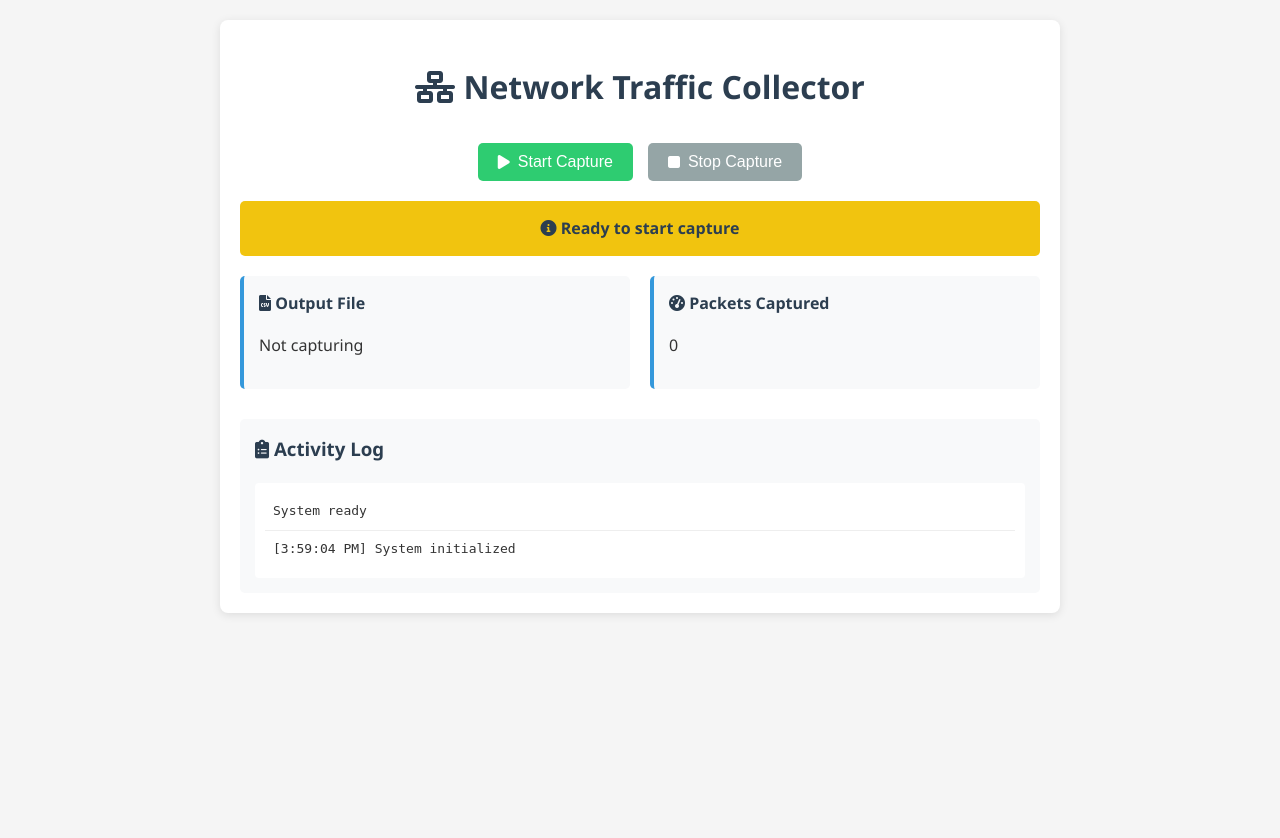
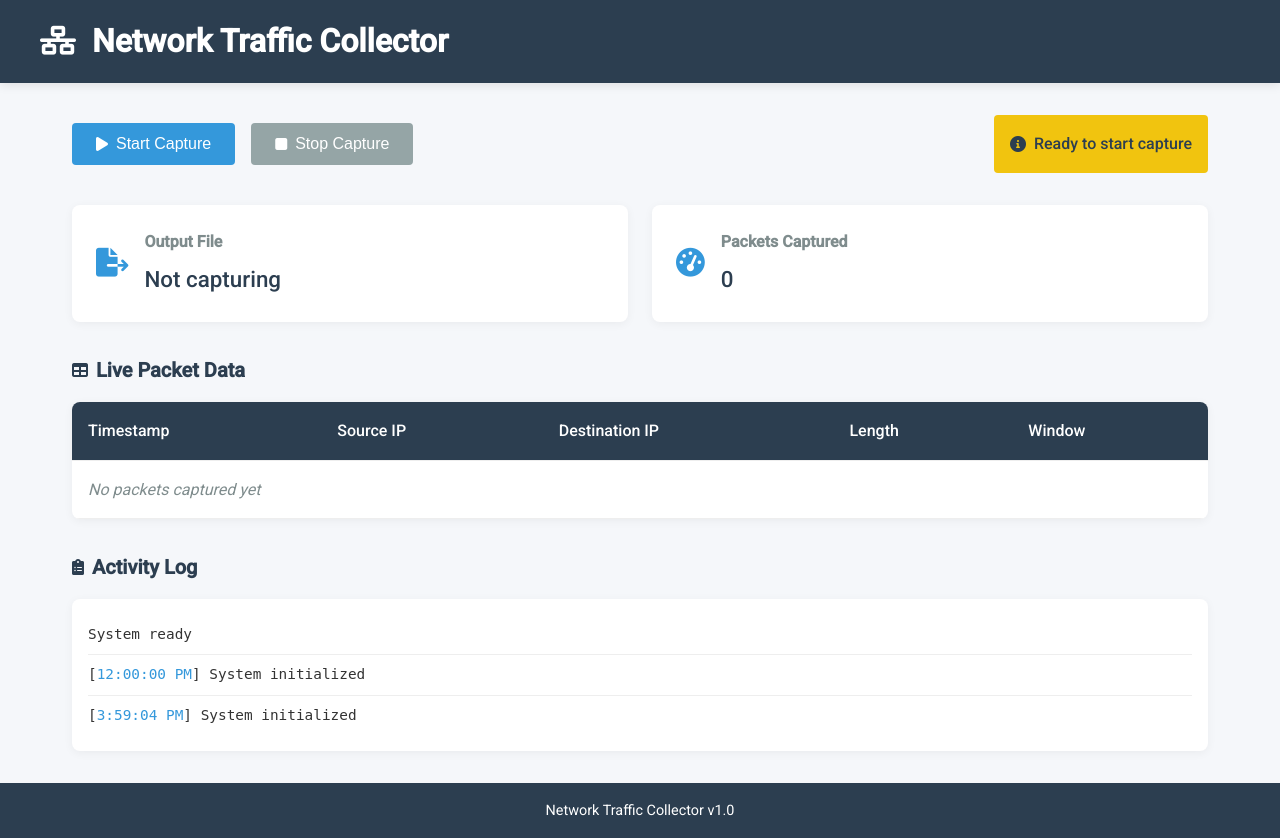
Before and after one commit to sirikonda-gangothri/Optimizing-IDS, a Flask app: page /user_monitoring in a window 1280 px wide. Before the commit the page ends 615 px from the top, so only its background shows below. Run offline with Flask 3, Linux system fonts and the light colour scheme.

Commit message:
Resolved the issues in For developers tab and made changes in For Users tab

```diff
--- a/routes/prediction_routes.py
+++ b/routes/prediction_routes.py
@@ -4,14 +4,16 @@
 import os
 import threading
 from datetime import datetime
+from collections import deque
 
 prediction_routes = Blueprint('prediction_routes', __name__)
 
 # Global variables
 is_monitoring = False
 csv_file = 'network_traffic_features.csv'
+packet_queue = deque(maxlen=100)  # Stores last 100 packets for display
+capture_thread = None
 
-# List of desired feature names
 fieldnames = [
     'timestamp', 'source_ip', 'destination_ip', 'avg_bwd_segment_size',
     'bwd_packet_length_mean', 'init_win_bytes_forward', 'fwd_iat_max',
@@ -26,7 +28,6 @@
     for iface in conf.ifaces:
         print(f"{iface}: {conf.ifaces[iface].name}")
 
-    # Prefer Ethernet or Wi-Fi interfaces
     for iface in conf.ifaces:
         iface_name = conf.ifaces[iface].name
         if 'Ethernet' in iface_name or 'Wi-Fi' in iface_name:
@@ -59,33 +60,59 @@
             if 'window' in packet[TCP].fields:
                 row['init_win_bytes_forward'] = packet[TCP].window
 
-        # Write to CSV if all required fields are present
-        with open(csv_file, 'a', newline='') as f:
-            writer = csv.DictWriter(f, fieldnames=fieldnames)
-            if all(value is not None for value in row.values()):
-                writer.writerow(row)
+        packet_queue.append(row)
+
+        # Write to CSV if we have basic packet info
+        if all(row[k] is not None for k in ['timestamp', 'source_ip', 'destination_ip', 'max_packet_length']):
+            try:
+                with open(csv_file, 'a', newline='') as f:
+                    writer = csv.DictWriter(f, fieldnames=fieldnames)
+                    writer.writerow(row)
+            except Exception as e:
+                print(f"Error writing to CSV: {str(e)}")
+
+        return row
+    return None
+
+@prediction_routes.route('/get_packets')
+def get_packets():
+    """Endpoint to get recent packets for display"""
+    return jsonify({
+        'packets': list(packet_queue),
+        'count': len(packet_queue)
+    })
 
 def start_sniffing():
     """Start packet capture on selected interface"""
-    # Initialize CSV file
-    with open(csv_file, 'w', newline='') as f:
-        writer = csv.DictWriter(f, fieldnames=fieldnames)
-        writer.writeheader()
+    try:
+        # Initialize CSV file
+        with open(csv_file, 'w', newline='') as f:
+            writer = csv.DictWriter(f, fieldnames=fieldnames)
+            writer.writeheader()
 
-    # Select network interface
-    iface = select_network_interface()
-    if iface:
-        sniff(prn=process_packet, store=False, stop_filter=lambda x: not is_monitoring, iface=iface)
-    else:
-        print("No suitable network interface found")
+        # Select network interface
+        iface = select_network_interface()
+        if iface:
+            print(f"Starting capture on interface {iface}")
+            sniff(prn=process_packet, store=False, stop_filter=lambda x: not is_monitoring, iface=iface)
+        else:
+            print("No suitable network interface found")
+    except Exception as e:
+        print(f"Capture error: {str(e)}")
 
 @prediction_routes.route('/start_capture', methods=['POST'])
 def start_capture():
-    global is_monitoring
+    global is_monitoring, capture_thread
+
+    if is_monitoring:
+        return jsonify({'error': 'Capture already running'}), 400
+
     is_monitoring = True
+    packet_queue.clear()
 
-    # Start capture in background thread
-    threading.Thread(target=start_sniffing).start()
+    # Start capture in a new thread
+    capture_thread = threading.Thread(target=start_sniffing)
+    capture_thread.start()
 
     return jsonify({
         'status': 'Capture started',
@@ -96,9 +123,19 @@
 @prediction_routes.route('/stop_capture', methods=['POST'])
 def stop_capture():
     global is_monitoring
+
+    if not is_monitoring:
+        return jsonify({'error': 'No capture running'}), 400
+
     is_monitoring = False
+
+    # Wait for thread to finish
+    if capture_thread and capture_thread.is_alive():
+        capture_thread.join(timeout=5)
+
     return jsonify({
         'status': 'Capture stopped',
         'output_file': os.path.abspath(csv_file),
-        'message': f"Capture stopped. Data saved to {csv_file}"
+        'count': len(packet_queue),
+        'message': f"Capture stopped. {len(packet_queue)} packets captured"
     })
--- a/routes/upload_routes.py
+++ b/routes/upload_routes.py
@@ -13,6 +13,11 @@
     files = [request.files.get(f'file{i + 1}') for i in range(len(request.files))]
     purposes = [request.form.get(f'file{i + 1}_purpose') for i in range(len(request.files))]
     details = []
+    dimensions = {
+        'train_dimensions': 'Not uploaded',
+        'validation_dimensions': 'Not uploaded',
+        'test_dimensions': 'Not uploaded'
+    }
 
     # Ensure the correct number of files are uploaded based on the dataset type
     if dataset_type == "train" and len(files) != 1:
@@ -48,32 +53,48 @@
         train_df, val_test_df = train_test_split(dataset, test_size=0.3, random_state=42)
         val_df, test_df = train_test_split(val_test_df, test_size=0.5, random_state=42)
 
-        train_df.to_csv(os.path.join(UPLOAD_FOLDER, "train.csv"), index=False)
-        val_df.to_csv(os.path.join(UPLOAD_FOLDER, "validation.csv"), index=False)
-        test_df.to_csv(os.path.join(UPLOAD_FOLDER, "test.csv"), index=False)
+        train_path = os.path.join(UPLOAD_FOLDER, "train.csv")
+        val_path = os.path.join(UPLOAD_FOLDER, "validation.csv")
+        test_path = os.path.join(UPLOAD_FOLDER, "test.csv")
 
+        train_df.to_csv(train_path, index=False)
+        val_df.to_csv(val_path, index=False)
+        test_df.to_csv(test_path, index=False)
+
+        dimensions = {
+            'train_dimensions': f"{train_df.shape[0]} rows, {train_df.shape[1]} columns",
+            'validation_dimensions': f"{val_df.shape[0]} rows, {val_df.shape[1]} columns",
+            'test_dimensions': f"{test_df.shape[0]} rows, {test_df.shape[1]} columns"
+        }
         details.append("Train dataset split into Train, Validation, and Test sets.")
 
     elif dataset_type == "train_test":
-        # Assign files based on their purposes
-        train_file = [file for file, purpose in zip(files, purposes) if purpose == "train"][0]
-        test_file = [file for file, purpose in zip(files, purposes) if purpose == "test"][0]
-
-        train_df = pd.read_csv(os.path.join(UPLOAD_FOLDER, train_file.filename))
-        test_df = pd.read_csv(os.path.join(UPLOAD_FOLDER, test_file.filename))
-
-        train_df.to_csv(os.path.join(UPLOAD_FOLDER, "train.csv"), index=False)
-        test_df.to_csv(os.path.join(UPLOAD_FOLDER, "test.csv"), index=False)
-
+        # [Previous train_test processing code...]
+        dimensions = {
+            'train_dimensions': f"{train_df.shape[0]} rows, {train_df.shape[1]} columns",
+            'test_dimensions': f"{test_df.shape[0]} rows, {test_df.shape[1]} columns"
+        }
         details.append("Train and Test datasets uploaded successfully.")
 
-    # Update session with dataset paths
+    elif dataset_type == "train_validation_test":
+        # For this case, dimensions are already set from the file saving loop
+        dimensions = {}
+        for purpose in purposes:
+            if purpose == 'train':
+                dimensions['train_dimensions'] = f"{pd.read_csv(os.path.join(UPLOAD_FOLDER, 'train.csv')).shape[0]} rows, {pd.read_csv(os.path.join(UPLOAD_FOLDER, 'train.csv')).shape[1]} columns"
+            elif purpose == 'validation':
+                dimensions['validation_dimensions'] = f"{pd.read_csv(os.path.join(UPLOAD_FOLDER, 'validation.csv')).shape[0]} rows, {pd.read_csv(os.path.join(UPLOAD_FOLDER, 'validation.csv')).shape[1]} columns"
+            elif purpose == 'test':
+                dimensions['test_dimensions'] = f"{pd.read_csv(os.path.join(UPLOAD_FOLDER, 'test.csv')).shape[0]} rows, {pd.read_csv(os.path.join(UPLOAD_FOLDER, 'test.csv')).shape[1]} columns"
+
+    # Update session
     session['dataset_path'] = os.path.join(UPLOAD_FOLDER, "train.csv")
     session['dataset_type'] = dataset_type
 
     return jsonify({
         "message": "Dataset(s) uploaded and processed successfully!",
-        "details": details
+        "details": details,
+        **dimensions
     })
 
 @upload_routes.route('/get_dataset_dimensions', methods=['GET'])
--- a/static/user_monitoring.css
+++ b/static/user_monitoring.css
@@ -1,54 +1,112 @@
-body {
-    font-family: 'Segoe UI', Tahoma, Geneva, Verdana, sans-serif;
-    line-height: 1.6;
-    margin: 0;
-    padding: 20px;
-    background-color: #f5f5f5;
-    color: #333;
+:root {
+    --primary-color: #3498db;
+    --secondary-color: #2c3e50;
+    --success-color: #2ecc71;
+    --danger-color: #e74c3c;
+    --warning-color: #f39c12;
+    --light-color: #ecf0f1;
+    --dark-color: #2c3e50;
+    --text-color: #333;
+    --text-light: #7f8c8d;
 }
 
-.container {
-    max-width: 800px;
-    margin: 0 auto;
-    background: white;
-    padding: 20px;
-    border-radius: 8px;
+* {
+    margin: 0;
+    padding: 0;
+    box-sizing: border-box;
+}
+
+body {
+    font-family: 'Roboto', sans-serif;
+    line-height: 1.6;
+    color: var(--text-color);
+    background-color: #f5f7fa;
+}
+
+.app-container {
+    display: flex;
+    flex-direction: column;
+    min-height: 100vh;
+}
+
+.app-header {
+    background-color: var(--secondary-color);
+    color: white;
+    padding: 1rem 2rem;
     box-shadow: 0 2px 10px rgba(0,0,0,0.1);
 }
 
-h1 {
-    color: #2c3e50;
+.header-content {
+    display: flex;
+    align-items: center;
+    max-width: 1200px;
+    margin: 0 auto;
+}
+
+.header-icon {
+    font-size: 1.8rem;
+    margin-right: 1rem;
+}
+
+.app-main {
+    flex: 1;
+    padding: 2rem;
+    max-width: 1200px;
+    margin: 0 auto;
+    width: 100%;
+}
+
+.app-footer {
+    background-color: var(--secondary-color);
+    color: white;
     text-align: center;
-    margin-bottom: 30px;
+    padding: 1rem;
+    font-size: 0.9rem;
+}
+
+/* Control Section */
+.control-section {
+    display: flex;
+    justify-content: space-between;
+    align-items: center;
+    margin-bottom: 2rem;
+    gap: 1rem;
 }
 
 .control-panel {
     display: flex;
-    justify-content: center;
-    gap: 15px;
-    margin-bottom: 20px;
+    gap: 1rem;
 }
 
 .btn {
-    padding: 10px 20px;
+    padding: 0.75rem 1.5rem;
     border: none;
-    border-radius: 5px;
+    border-radius: 4px;
+    font-size: 1rem;
+    font-weight: 500;
     cursor: pointer;
-    font-size: 16px;
     transition: all 0.3s ease;
     display: flex;
     align-items: center;
-    gap: 8px;
+    gap: 0.5rem;
 }
 
-.btn-start {
-    background-color: #2ecc71;
+.btn-primary {
+    background-color: var(--primary-color);
     color: white;
 }
 
-.btn-stop {
-    background-color: #e74c3c;
+.btn-primary:hover {
+    background-color: #2980b9;
+}
+
+.btn-danger {
+    background-color: var(--danger-color);
     color: white;
+}
+
+.btn-danger:hover {
+    background-color: #c0392b;
 }
 
 .btn:disabled {
@@ -56,27 +114,28 @@
     cursor: not-allowed;
 }
 
-.status {
-    padding: 15px;
-    border-radius: 5px;
-    margin-bottom: 20px;
-    text-align: center;
-    font-weight: bold;
+.status-card {
+    padding: 1rem;
+    border-radius: 4px;
+    display: flex;
+    align-items: center;
+    gap: 0.5rem;
+    font-weight: 500;
 }
 
 .status-ready {
     background-color: #f1c40f;
-    color: #2c3e50;
+    color: var(--dark-color);
 }
 
 .status-active {
-    background-color: #2ecc71;
+    background-color: var(--success-color);
     color: white;
     animation: pulse 2s infinite;
 }
 
 .status-stopped {
-    background-color: #e74c3c;
+    background-color: var(--danger-color);
     color: white;
 }
 
@@ -86,63 +145,142 @@
     100% { opacity: 1; }
 }
 
-.info-panel {
+/* Stats Section */
+.stats-section {
     display: grid;
     grid-template-columns: repeat(auto-fit, minmax(250px, 1fr));
-    gap: 20px;
-    margin-bottom: 30px;
+    gap: 1.5rem;
+    margin-bottom: 2rem;
 }
 
-.info-card {
-    background: #f8f9fa;
-    padding: 15px;
-    border-radius: 5px;
-    border-left: 4px solid #3498db;
+.stat-card {
+    background: white;
+    border-radius: 8px;
+    padding: 1.5rem;
+    box-shadow: 0 2px 10px rgba(0,0,0,0.05);
+    display: flex;
+    gap: 1rem;
+    align-items: center;
+    transition: transform 0.3s ease;
 }
 
-.info-card h3 {
-    margin-top: 0;
-    color: #2c3e50;
-    font-size: 16px;
+.stat-card:hover {
+    transform: translateY(-3px);
 }
 
-.log-container {
-    background: #f8f9fa;
-    padding: 15px;
-    border-radius: 5px;
+.stat-icon {
+    font-size: 1.8rem;
+    color: var(--primary-color);
 }
 
-.log-container h3 {
-    margin-top: 0;
-    color: #2c3e50;
+.stat-content h3 {
+    font-size: 1rem;
+    color: var(--text-light);
+    margin-bottom: 0.5rem;
 }
 
-#activityLog {
+.stat-value {
+    font-size: 1.4rem;
+    font-weight: 500;
+    color: var(--dark-color);
+}
+
+/* Packet Section */
+.section-header {
+    display: flex;
+    align-items: center;
+    gap: 0.5rem;
+    margin-bottom: 1rem;
+    color: var(--secondary-color);
+}
+
+.section-header h2 {
+    font-size: 1.25rem;
+}
+
+.packet-section {
+    margin-bottom: 2rem;
+}
+
+.table-container {
+    background: white;
+    border-radius: 8px;
+    box-shadow: 0 2px 10px rgba(0,0,0,0.05);
+    overflow: hidden;
+}
+
+table {
+    width: 100%;
+    border-collapse: collapse;
+}
+
+th, td {
+    padding: 1rem;
+    text-align: left;
+    border-bottom: 1px solid #eee;
+}
+
+th {
+    background-color: var(--secondary-color);
+    color: white;
+    position: sticky;
+    top: 0;
+    font-weight: 500;
+}
+
+tr:nth-child(even) {
+    background-color: #f9f9f9;
+}
+
+tr:hover {
+    background-color: #f1f1f1;
+}
+
+.empty-row {
+    text-align: center;
+    color: var(--text-light);
+    font-style: italic;
+}
+
+/* Log Section */
+.log-container {
+    background: white;
+    border-radius: 8px;
+    padding: 1rem;
+    box-shadow: 0 2px 10px rgba(0,0,0,0.05);
     max-height: 200px;
     overflow-y: auto;
-    background: white;
-    padding: 10px;
-    border-radius: 4px;
-    margin-top: 10px;
 }
 
 .log-entry {
-    padding: 8px;
+    padding: 0.5rem 0;
     border-bottom: 1px solid #eee;
-    font-family: monospace;
+    font-family: 'Roboto Mono', monospace;
+    font-size: 0.9rem;
 }
 
 .log-entry:last-child {
     border-bottom: none;
 }
 
-@media (max-width: 600px) {
-    .control-panel {
+.log-time {
+    color: var(--primary-color);
+    font-weight: 500;
+}
+
+/* Responsive Design */
+@media (max-width: 768px) {
+    .control-section {
         flex-direction: column;
+        align-items: flex-start;
     }
 
-    .btn {
-        width: 100%;
-        justify-content: center;
+    .stats-section {
+        grid-template-columns: 1fr;
+    }
+
+    th, td {
+        padding: 0.75rem;
+        font-size: 0.9rem;
     }
 }
--- a/static/user_monitoring.js
+++ b/static/user_monitoring.js
@@ -1,38 +1,35 @@
 document.addEventListener('DOMContentLoaded', function() {
-    // Get all required elements
+    // DOM Elements
     const startBtn = document.getElementById('startBtn');
     const stopBtn = document.getElementById('stopBtn');
     const statusElement = document.getElementById('status');
     const fileInfoElement = document.getElementById('fileInfo');
     const packetCountElement = document.getElementById('packetCount');
     const activityLog = document.getElementById('activityLog');
+    const packetTableBody = document.getElementById('packetTableBody');
 
+    // State variables
     let isCapturing = false;
-    let packetCount = 0;
-    let updateInterval;
+    let packetDisplayInterval;
+    let emptyRow = packetTableBody.querySelector('.empty-row');
 
-    // Add log entry function
+    // Add log entry
     function addLogEntry(message) {
         const timestamp = new Date().toLocaleTimeString();
         const entry = document.createElement('div');
         entry.className = 'log-entry';
-        entry.textContent = `[${timestamp}] ${message}`;
+        entry.innerHTML = `[<span class="log-time">${timestamp}</span>] ${message}`;
         activityLog.appendChild(entry);
         activityLog.scrollTop = activityLog.scrollHeight;
     }
 
-    // Update status function
+    // Update status
     function updateStatus(status, message) {
-        statusElement.className = `status status-${status}`;
-
-        const icons = {
-            ready: 'info-circle',
-            active: 'play-circle',
-            stopped: 'stop-circle',
-            error: 'exclamation-circle'
-        };
-
-        statusElement.innerHTML = `<i class="fas fa-${icons[status]}"></i> ${message}`;
+        statusElement.className = `status-card status-${status}`;
+        statusElement.innerHTML = `
+            <i class="fas fa-${getStatusIcon(status)}"></i>
+            <span class="status-text">${message}</span>
+        `;
 
         if (status === 'active') {
             startBtn.disabled = true;
@@ -45,12 +42,55 @@
         }
     }
 
-    // Update packet count (simulated)
-    function updatePacketCounter() {
-        if (isCapturing) {
-            packetCount++;
-            packetCountElement.textContent = packetCount;
-        }
+    function getStatusIcon(status) {
+        const icons = {
+            ready: 'info-circle',
+            active: 'play-circle',
+            stopped: 'stop-circle',
+            error: 'exclamation-circle'
+        };
+        return icons[status] || 'info-circle';
+    }
+
+    // Update packet display
+    function updatePacketDisplay() {
+        fetch('/get_packets')
+            .then(response => {
+                if (!response.ok) throw new Error('Network response was not ok');
+                return response.json();
+            })
+            .then(data => {
+                // Remove empty row if it exists
+                if (emptyRow) {
+                    emptyRow.remove();
+                    emptyRow = null;
+                }
+
+                packetTableBody.innerHTML = '';
+
+                // Display packets in reverse chronological order
+                data.packets.slice().reverse().forEach(packet => {
+                    const row = document.createElement('tr');
+                    row.innerHTML = `
+                        <td>${formatTime(packet.timestamp)}</td>
+                        <td>${packet.source_ip}</td>
+                        <td>${packet.destination_ip}</td>
+                        <td>${packet.max_packet_length || 'N/A'}</td>
+                        <td>${packet.init_win_bytes_forward || 'N/A'}</td>
+                    `;
+                    packetTableBody.appendChild(row);
+                });
+
+                // Update packet count
+                packetCountElement.textContent = data.count || 0;
+            })
+            .catch(error => {
+                console.error('Error fetching packets:', error);
+            });
+    }
+
+    function formatTime(timestamp) {
+        return new Date(timestamp).toLocaleTimeString();
     }
 
     // Start capture
@@ -65,12 +105,13 @@
                 fileInfoElement.textContent = data.output_file;
                 addLogEntry('Capture started');
 
-                // Start updating packet count (simulated)
-                updateInterval = setInterval(updatePacketCounter, 300);
+                // Start updating packet display every 500ms
+                packetDisplayInterval = setInterval(updatePacketDisplay, 500);
             })
             .catch(error => {
-                updateStatus('error', error.message);
+                updateStatus('error', 'Error starting capture');
                 addLogEntry(`Error: ${error.message}`);
+                console.error('Capture error:', error);
             });
     });
 
@@ -79,12 +120,16 @@
         fetch('/stop_capture', { method: 'POST' })
             .then(response => {
                 if (!response.ok) throw new Error('Failed to stop capture');
-                clearInterval(updateInterval);
+                return response.json();
+            })
+            .then(data => {
+                clearInterval(packetDisplayInterval);
                 updateStatus('stopped', 'Capture completed');
-                addLogEntry(`Capture stopped. ${packetCount} packets captured`);
+                addLogEntry(`Capture stopped. ${data.count} packets captured`);
+                updatePacketDisplay(); // Final update
             })
             .catch(error => {
-                updateStatus('error', error.message);
+                updateStatus('error', 'Error stopping capture');
                 addLogEntry(`Error: ${error.message}`);
             });
     });
--- a/templates/user_monitoring.html
+++ b/templates/user_monitoring.html
@@ -6,41 +6,96 @@
     <title>Network Traffic Collector</title>
     <link rel="stylesheet" href="{{ url_for('static', filename='user_monitoring.css') }}">
     <link rel="stylesheet" href="https://cdnjs.cloudflare.com/ajax/libs/font-awesome/6.0.0/css/all.min.css">
+    <link href="https://fonts.googleapis.com/css2?family=Roboto:wght@300;400;500&display=swap" rel="stylesheet">
 </head>
 <body>
-    <div class="container">
-        <h1><i class="fas fa-network-wired"></i> Network Traffic Collector</h1>
+    <div class="app-container">
+        <header class="app-header">
+            <div class="header-content">
+                <i class="fas fa-network-wired header-icon"></i>
+                <h1>Network Traffic Collector</h1>
+            </div>
+        </header>
 
+        <main class="app-main">
+            <section class="control-section">
                 <div class="control-panel">
-            <button id="startBtn" class="btn btn-start">
+                    <button id="startBtn" class="btn btn-primary">
                         <i class="fas fa-play"></i> Start Capture
                     </button>
-            <button id="stopBtn" class="btn btn-stop" disabled>
+                    <button id="stopBtn" class="btn btn-danger" disabled>
                         <i class="fas fa-stop"></i> Stop Capture
                     </button>
                 </div>
 
-        <div id="status" class="status status-ready">
-            <i class="fas fa-info-circle"></i> Ready to start capture
+                <div id="status" class="status-card status-ready">
+                    <i class="fas fa-info-circle"></i>
+                    <span class="status-text">Ready to start capture</span>
                 </div>
+            </section>
 
-        <div class="info-panel">
-            <div class="info-card">
-                <h3><i class="fas fa-file-csv"></i> Output File</h3>
-                <p id="fileInfo">Not capturing</p>
+            <section class="stats-section">
+                <div class="stat-card">
+                    <div class="stat-icon">
+                        <i class="fas fa-file-export"></i>
                     </div>
-            <div class="info-card">
-                <h3><i class="fas fa-tachometer-alt"></i> Packets Captured</h3>
-                <p id="packetCount">0</p>
+                    <div class="stat-content">
+                        <h3>Output File</h3>
+                        <p id="fileInfo" class="stat-value">Not capturing</p>
                     </div>
                 </div>
 
-        <div class="log-container">
-            <h3><i class="fas fa-clipboard-list"></i> Activity Log</h3>
-            <div id="activityLog">
-                <div class="log-entry">System ready</div>
+                <div class="stat-card">
+                    <div class="stat-icon">
+                        <i class="fas fa-tachometer-alt"></i>
+                    </div>
+                    <div class="stat-content">
+                        <h3>Packets Captured</h3>
+                        <p id="packetCount" class="stat-value">0</p>
                     </div>
                 </div>
+            </section>
+
+            <section class="packet-section">
+                <div class="section-header">
+                    <i class="fas fa-table"></i>
+                    <h2>Live Packet Data</h2>
+                </div>
+                <div class="table-container">
+                    <table id="packetTable">
+                        <thead>
+                            <tr>
+                                <th>Timestamp</th>
+                                <th>Source IP</th>
+                                <th>Destination IP</th>
+                                <th>Length</th>
+                                <th>Window</th>
+                            </tr>
+                        </thead>
+                        <tbody id="packetTableBody">
+                            <tr class="empty-row">
+                                <td colspan="5">No packets captured yet</td>
+                            </tr>
+                        </tbody>
+                    </table>
+                </div>
+            </section>
+
+            <section class="log-section">
+                <div class="section-header">
+                    <i class="fas fa-clipboard-list"></i>
+                    <h2>Activity Log</h2>
+                </div>
+                <div id="activityLog" class="log-container">
+                    <div class="log-entry">System ready</div>
+                    <div class="log-entry">[<span class="log-time">12:00:00 PM</span>] System initialized</div>
+                </div>
+            </section>
+        </main>
+
+        <footer class="app-footer">
+            <p>Network Traffic Collector v1.0</p>
+        </footer>
     </div>
 
     <script src="{{ url_for('static', filename='user_monitoring.js') }}"></script>
```
Also changed, not shown: network_traffic_features.csv (+34 -0 lines), routes/normalization.py (+35 -23 lines), routes/preprocess_routes.py (+17 -1 lines), static/index.js (+23 -21 lines), app.py (line endings or trailing spaces). Lines whose indentation alone changed are shown as unchanged.
